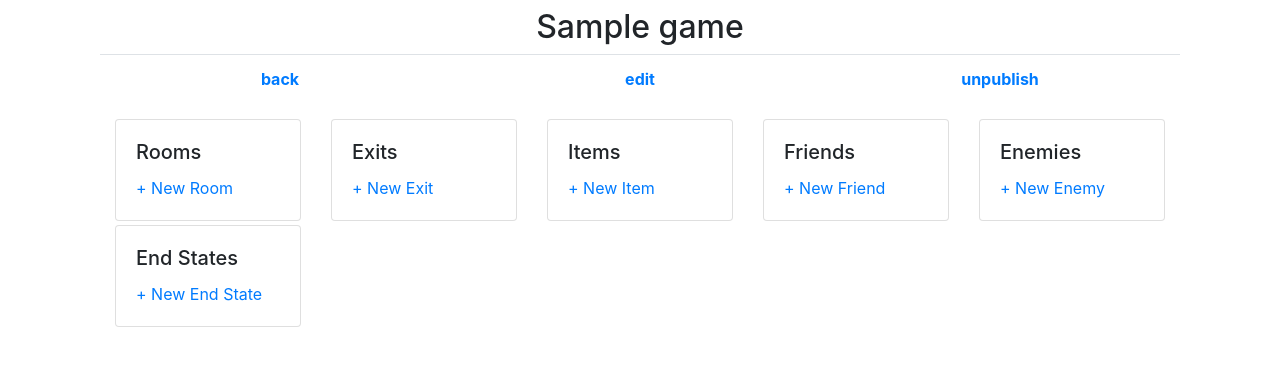
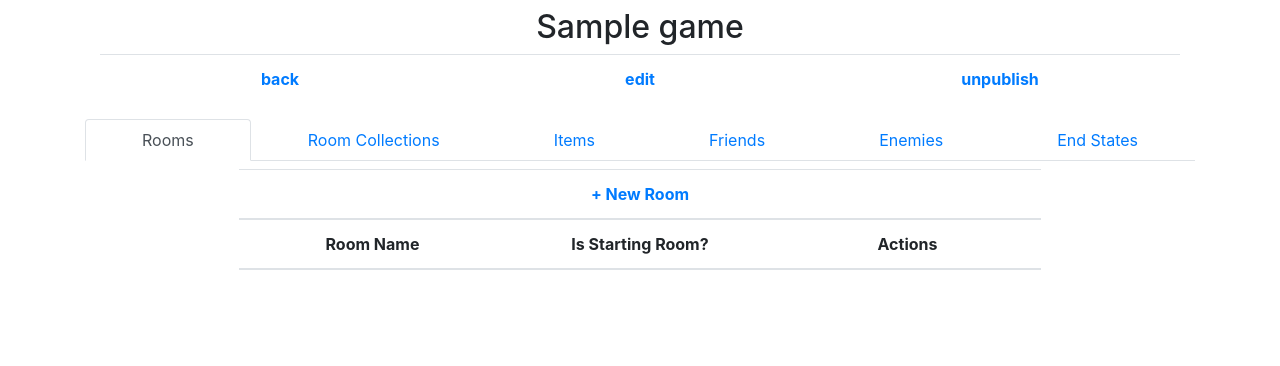
Before and after one commit to japhster/TBAC, a Django app: page /game/dashboard/1/ in a window 1280 px wide. Shown: the part 56-422 px from the top of the page. Run offline with Django 4.2, Linux system fonts and the light colour scheme; a user stored in the database is signed in; tables that the repository leaves empty hold one stand-in row (values such as "Sample post"); lists and menus that the app fills with data are empty; parts of the project's set-up code (start-up, migrations or seed data) failed here and were passed over; some libraries are stand-ins or nearby versions.

Commit message:
updated game dashboard for editing

```diff
--- a/game/templates/game/dashboard.html
+++ /dev/null
@@ -1,214 +0,0 @@
-{% extends "base.html" %}
-
-{% block page_title %}{{ game.name }}{% endblock %}
-
-{% block content %}
-
-<div class="container">
-  <div class="card-group">
-    <div class="col">
-      <div class="card">
-        <div class="card-body">
-          <h5 class="card-title">Rooms</h5>
-          <a href="{% url 'room:new' game.pk %}" class="card-link">+ New Room</a>
-        </div>
-        <ul class="list-group list-group-flush">
-            {% for room in game.rooms.base %}
-              <li class="list-group-item">
-                <table class="table table-sm m-0">
-                <tr>
-                  <td class="w-100 border-0">{{ room.name }}</td>
-                  <td
-                    class="border-0"
-                    data-bs-toggle="popover"
-                    data-bs-trigger="hover focus"
-                    data-bs-placement="top"
-                    data-bs-content="{% if room.pk == game.start_room.pk %}this is the starting room{% else %}set the starting room{% endif %}"
-                  >
-                    {% if room.pk == game.start_room.pk %}
-                        {% include "icons/set_start_room.html" %}
-                    {% else %}
-                      <a href="{% url 'room:set_starting' room.pk %}">
-                        {% include "icons/set_start_room.html" %}
-                      </a>
-                    {% endif %}
-                  </td>
-                  <td class="border-0">
-                    <a href="{% url 'room:edit' room.pk %}">
-                      {% include "icons/edit.html" %}
-                    </a>
-                  </td>
-                  <td class="border-0">
-                    <a href="{% url 'room:delete' room.pk %}">
-                      {% include "icons/delete.html" %}
-                    </a>
-                  </td>
-                </tr>
-                </table>
-              </li>
-            {% endfor %}
-        </ul>
-      </div>
-      <div class="card mt-1">
-        <div class="card-body">
-          <h5 class="card-title">End States</h5>
-          <a href="{% url 'game:new_end_state' game.pk %}" class="card-link">+ New End State</a>
-        </div>
-        <ul class="list-group list-group-flush">
-          {% for state in game.end_states.base %}
-            <li class="list-group-item">
-              <table class="table table-borderless table-sm m-0">
-                <tr>
-                  <td class="border-0">{{ state.name }}</td>
-                  <td class="border-0">
-                    <a href="{% url 'game:edit_end_state' state.pk %}">
-                      {% include "icons/edit.html" %}
-                    </a>
-                  </td>
-                  <td class="border-0"><a href="{% url 'game:delete_end_state' state.pk %}">
-                      {% include "icons/delete.html" %}
-                  </a></td>
-                </tr>
-              </table>
-            </li>
-          {% endfor %}
-        </ul>
-      </div>
-    </div>
-
-    <div class="col">
-      <div class="card">
-        <div class="card-body">
-          <h5 class="card-title">Exits</h5>
-          <a href="{% url 'room:new_exit' game.pk %}" class="card-link">+ New Exit</a>
-        </div>
-        <ul class="list-group list-group-flush">
-          {% for exit in exits %}
-            <li class="list-group-item">
-              <table class="table table-borderless table-sm m-0">
-                <tr>
-                  <td class="w-100 border-0">
-                    {{ exit.room_1.name }} &lt;-&gt; {{ exit.room_2.name }}
-                  </td>
-                  <td class="border-0">
-                    <a href="{% url 'room:edit_exit' game_pk=game.pk exit_pk=exit.pk %}">
-                      {% include "icons/edit.html" %}
-                    </a>
-                  </td>
-                  <td class="border-0"><a href="{% url 'room:delete_exit' exit.pk %}">
-                      {% include "icons/delete.html" %}
-                  </a></td>
-                </tr>
-              </table>
-            </li>
-          {% endfor %}
-        </ul>
-      </div>
-    </div>
-
-    <div class="col">
-      <div class="card">
-        <div class="card-body">
-          <h5 class="card-title">Items</h5>
-          <a href="{% url 'item:new' game.pk %}" class="card-link">+ New Item</a>
-        </div>
-        <ul class="list-group list-group-flush">
-          {% for item in game.items.base %}
-            <li class="list-group-item">
-              <table class="table table-borderless table-sm m-0">
-                <tr>
-                  <td
-                    class="w-100 border-0"
-                    data-bs-toggle="popover"
-                    data-bs-trigger="hover focus"
-                    data-bs-placement="left"
-                    data-bs-content="{% if item.is_starting_item %}Starting Item{% elif item.room %}Item is found in {{ item.room.name }}{% else %}Item is hidden in {{ item.contained_within.name }}{% endif %}"
-                  >
-                    {{ item.name }}
-                  </td>
-                  <td class="border-0">
-                    <a href="{% url 'item:edit' item.pk %}">
-                      {% include "icons/edit.html" %}
-                    </a>
-                  </td>
-                  <td class="border-0"><a href="{% url 'item:delete' item.pk %}">
-                      {% include "icons/delete.html" %}
-                  </a></td>
-                </tr>
-              </table>
-            </li>
-          {% endfor %}
-        </ul>
-      </div>
-    </div>
-
-    <div class="col">
-      <div class="card">
-        <div class="card-body">
-          <h5 class="card-title">Friends</h5>
-          <a href="{% url 'npc:new_friend' game.pk %}" class="card-link">+ New Friend</a>
-        </div>
-        <ul class="list-group list-group-flush">
-          {% for friend in game.friends.base %}
-            <li class="list-group-item">
-              <table class="table table-borderless table-sm m-0">
-                <tr>
-                  <td
-                    class="w-100 border-0"
-                  >
-                    <a href="{% url 'npc:friend' friend.pk %}">
-                      {{ friend.name }}
-                    </a>
-                  </td>
-                  <td class="border-0">
-                    <a href="{% url 'npc:edit_friend' friend.pk %}">
-                      {% include "icons/edit.html" %}
-                    </a>
-                  </td>
-                  <td class="border-0"><a href="{% url 'npc:delete_friend' friend.pk %}">
-                      {% include "icons/delete.html" %}
-                  </a></td>
-                </tr>
-              </table>
-            </li>
-          {% endfor %}
-        </ul>
-      </div>
-    </div>
-
-    <div class="col">
-      <div class="card">
-        <div class="card-body">
-          <h5 class="card-title">Enemies</h5>
-          <a href="{% url 'npc:new_enemy' game.pk %}" class="card-link">+ New Enemy</a>
-        </div>
-        <ul class="list-group list-group-flush">
-          {% for enemy in game.enemies.base %}
-            <li class="list-group-item">
-              <table class="table table-borderless table-sm m-0">
-                <tr>
-                  <td
-                    class="w-100 border-0"
-                  >
-                    <a href="{% url 'npc:enemy' enemy.pk %}">
-                      {{ enemy.name }}
-                    </a>
-                  </td>
-                  <td class="border-0">
-                    <a href="{% url 'npc:edit_enemy' enemy.pk %}">
-                      {% include "icons/edit.html" %}
-                    </a>
-                  </td>
-                  <td class="border-0"><a href="{% url 'npc:delete_enemy' enemy.pk %}">
-                      {% include "icons/delete.html" %}
-                  </a></td>
-                </tr>
-              </table>
-            </li>
-          {% endfor %}
-        </ul>
-      </div>
-    </div>
-</div>
-
-{% endblock %}
--- /dev/null
+++ b/game/templates/game/dashboard/dashboard.html
@@ -0,0 +1,48 @@
+{% extends "base.html" %}
+
+{% block page_title %}{{ game.name }}{% endblock %}
+
+{% block content %}
+<nav>
+  <ul class="nav nav-tabs nav-fill" id="myTab" role="tablist">
+    {% for tab_id, tab_name in tabs %}
+    <li class="nav-item">
+      <a
+        class="nav-link {% if forloop.counter == 1 %}active{% endif %}"
+        id="{{ tab_id }}-tab"
+        data-toggle="tab"
+        href="#{{ tab_id }}"
+        role="tab"
+        aria-controls="{{ tab_id }}"
+        aria-selected="{% if forloop.counter == 1 %}true{% else %}false{% endif%}"
+      >
+        {{ tab_name }}
+      </a>
+    </li>
+    {% endfor %}
+  </ul>
+  <div class="tab-content" id="myTabContent">
+    {% for tab_id, _ in tabs %}
+    <div
+      class="tab-pane fade show {% if forloop.counter == 1 %}active{% endif %}"
+      id="{{ tab_id }}"
+      role="tabpanel"
+      aria-labelledby="{{ tab_id }}-tab"
+    >
+      {% with "game/dashboard/"|add:tab_id|add:".html" as href %}
+        {% include href %}
+      {% endwith %}
+    </div>
+    {% endfor %}
+  </div>
+</nav>
+{% endblock %}
+
+{% block footer %}
+  <script>
+    $(document).ready(() => {
+      $(`${window.location.hash}-tab`).tab("show");
+      window.location.hash = "";
+    })
+  </script>
+{% endblock %}
--- /dev/null
+++ b/game/templates/game/dashboard/endstate.html
@@ -0,0 +1,27 @@
+<div class="container w-75 text-center">
+  <table class="table mt-2" style="table-layout:fixed">
+    <thead>
+      <tr><th colspan=3>
+        <a href="{% url 'game:new_end_state' game.pk %}" class="card-link">+ New End State</a>
+      </th></tr>
+
+      <tr><th>End State Name</th><th>Is Success?</th><th>Actions</th></tr>
+    </thead>
+    <tbody>
+      {% for end_state in game.end_states.base %}
+        <tr>
+          <th>{{ end_state.name }}</th>
+          <td>{{ end_state.is_success | yesno | title }}</td>
+          <td>
+            <a href="{% url 'game:edit_end_state' end_state.pk %}" style="text-decoration:none">
+              {% include "icons/edit.html" %}
+            </a>
+            <a href="{% url 'game:delete_end_state' end_state.pk %}" style="text-decoration:none">
+              {% include "icons/delete.html" %}
+            </a>
+          </td>
+        </tr>
+      {% endfor %}
+    </tbody>
+  </table>
+</div>
--- /dev/null
+++ b/game/templates/game/dashboard/enemy.html
@@ -0,0 +1,27 @@
+<div class="container w-75 text-center">
+  <table class="table mt-2" style="table-layout:fixed">
+    <thead>
+      <tr><th colspan=3>
+        <a href="{% url 'npc:new_enemy' game.pk %}" class="card-link">+ New Enemy</a>
+      </th></tr>
+
+      <tr><th>Enemy</th><th>Location</th><th>Actions</th></tr>
+    </thead>
+    <tbody>
+      {% for enemy in game.enemies.base %}
+        <tr>
+          <th><a href="{% url 'npc:enemy' enemy.pk %}">{{ enemy.name }}</a></th>
+          <td>{{ enemy.room.name }}</td>
+          <td>
+            <a href="{% url 'npc:edit_enemy' enemy.pk %}" style="text-decoration:none">
+              {% include "icons/edit.html" %}
+            </a>
+            <a href="{% url 'npc:delete_enemy' enemy.pk %}" style="text-decoration:none">
+              {% include "icons/delete.html" %}
+            </a>
+          </td>
+        </tr>
+      {% endfor %}
+    </tbody>
+  </table>
+</div>
--- /dev/null
+++ b/game/templates/game/dashboard/exit.html
@@ -0,0 +1,28 @@
+<div class="container w-75 text-center">
+  <table class="table mt-2" style="table-layout:fixed">
+    <thead>
+      <tr><th colspan=4>
+        <a href="{% url 'room:new_exit' game.pk %}" class="card-link">+ New Room Connection</a>
+      </th></tr>
+
+      <tr><th colspan=2>Connection Between</th><th>Is Locked?</th><th>Actions</th></tr>
+    </thead>
+    <tbody>
+      {% for exit in exits %}
+        <tr>
+          <th>{{ exit.room_1.name }}</th>
+          <th>{{ exit.room_2.name }}</th>
+          <td>{{ exit.is_locked | yesno | title }}</td>
+          <td>
+            <a href="{% url 'room:edit_exit' game_pk=game.pk exit_pk=exit.pk %}" style="text-decoration:none">
+              {% include "icons/edit.html" %}
+            </a>
+            <a href="{% url 'room:delete_exit' exit.pk %}" style="text-decoration:none">
+              {% include "icons/delete.html" %}
+            </a>
+          </td>
+        </tr>
+      {% endfor %}
+    </tbody>
+  </table>
+</div>
--- /dev/null
+++ b/game/templates/game/dashboard/friend.html
@@ -0,0 +1,27 @@
+<div class="container w-75 text-center">
+  <table class="table mt-2" style="table-layout:fixed">
+    <thead>
+      <tr><th colspan=3>
+        <a href="{% url 'npc:new_friend' game.pk %}" class="card-link">+ New Friend</a>
+      </th></tr>
+
+      <tr><th>Friend</th><th>Location</th><th>Actions</th></tr>
+    </thead>
+    <tbody>
+      {% for friend in game.friends.base %}
+        <tr>
+          <th><a href="{% url 'npc:friend' friend.pk %}">{{ friend.name }}</a></th>
+          <td>{{ friend.room.name }}</td>
+          <td>
+            <a href="{% url 'npc:edit_friend' friend.pk %}" style="text-decoration:none">
+              {% include "icons/edit.html" %}
+            </a>
+            <a href="{% url 'npc:delete_friend' friend.pk %}" style="text-decoration:none">
+              {% include "icons/delete.html" %}
+            </a>
+          </td>
+        </tr>
+      {% endfor %}
+    </tbody>
+  </table>
+</div>
--- /dev/null
+++ b/game/templates/game/dashboard/item.html
@@ -0,0 +1,45 @@
+<div class="container w-75 text-center">
+  <table class="table mt-2" style="table-layout:fixed">
+    <thead>
+      <tr><th colspan=2>
+        <a href="{% url 'item:new' game.pk %}" class="card-link">+ New Item</a>
+      </th></tr>
+
+      <tr><th>Item Name</th><th>Actions</th></tr>
+    </thead>
+    <tbody>
+      {% for item in game.items.base %}
+        <tr>
+          <td
+            data-toggle="popover"
+            data-trigger="hover focus"
+            data-placement="left"
+            data-content="
+              {% if item.is_starting_item %}
+                Starting Item
+              {% elif item.room %}
+                Item is found in {{ item.room.name }}
+              {% elif item.enemy_drop %}
+                Item is found on {{ item.enemy_drop.enemy.name }}
+              {% elif item.friend_gift %}
+                Item is received from a friend
+              {% else %}
+                Item is hidden in {{ item.contained_within.name }}
+              {% endif %}
+            "
+          >
+            {{ item.name }}
+          </td>
+          <td>
+            <a href="{% url 'item:edit' item.pk %}" style="text-decoration:none">
+              {% include "icons/edit.html" %}
+            </a>
+            <a href="{% url 'item:delete' item.pk %}" style="text-decoration:none">
+              {% include "icons/delete.html" %}
+            </a>
+          </td>
+        </tr>
+      {% endfor %}
+    </tbody>
+  </table>
+</div>
--- /dev/null
+++ b/game/templates/game/dashboard/room.html
@@ -0,0 +1,41 @@
+<div class="container w-75 text-center">
+  <table class="table mt-2" style="table-layout:fixed">
+    <thead>
+      <tr><th colspan=3>
+        <a href="{% url 'room:new' game.pk %}" class="card-link">+ New Room</a>
+      </th></tr>
+
+      <tr><th>Room Name</th><th>Is Starting Room?</th><th>Actions</th></tr>
+    </thead>
+    <tbody>
+      {% for room in game.rooms.base %}
+        <tr>
+          <th>{{ room.name }}</th>
+          <td>{% if room.pk == game.start_room.pk %}Yes{% else %}No{% endif %}</td>
+          <td>
+            <a href="{% url 'room:edit' room.pk %}" style="text-decoration:none">
+              {% include "icons/edit.html" %}
+            </a>
+            {% if room.pk == game.start_room.pk %}
+                {% include "icons/set_start_room.html" %}
+            {% else %}
+              <a
+                href="{% url 'room:set_starting' room.pk %}"
+                style="text-decoration:none"
+                data-toggle="popover"
+                data-trigger="hover focus"
+                data-placement="top"
+                data-content="set the starting room"
+              >
+                {% include "icons/set_start_room.html" %}
+              </a>
+            {% endif %}
+            <a href="{% url 'room:delete' room.pk %}" style="text-decoration:none">
+              {% include "icons/delete.html" %}
+            </a>
+          </td>
+        </tr>
+      {% endfor %}
+    </tbody>
+  </table>
+</div>
--- a/game/urls.py
+++ b/game/urls.py
@@ -9,6 +9,7 @@ urlpatterns = [
     path("my-games/", views.my_games, name="my_games"),
     path("create/", views.create_game, name="new"),
     path("edit/<int:game_pk>/", views.edit_game, name="edit"),
+    # dashboard urls
     path("dashboard/<int:game_pk>/", views.game_dashboard, name="dashboard"),
     path("publish/<int:game_pk>/", views.publish_game, name="publish"),
     path("unpublish/<int:game_pk>/", views.unpublish_game, name="unpublish"),
--- a/game/views.py
+++ b/game/views.py
@@ -27,6 +27,51 @@ def my_games(request):
         context={
             "games": models.Game.objects.filter(created_by=request.user),
             "links": [("+ new game", reverse("game:new"))],
+        },
+    )
+
+
+@login_required
+def game_dashboard(request, game_pk):
+    game = get_object_or_404(
+        models.Game.objects.filter(created_by=request.user)
+        .prefetch_related("rooms", "items", "friends", "enemies", "end_states")
+        .select_related("start_room"),
+        pk=game_pk,
+    )
+
+    publish_link = (
+        ("publish", reverse("game:publish", kwargs={"game_pk": game_pk}))
+        if not game.is_published
+        else ("unpublish", reverse("game:unpublish", kwargs={"game_pk": game_pk}))
+    )
+
+    all_exits = (
+        Exit.objects.base()
+        .filter(Q(room_1__game=game) | Q(room_2__game=game))
+        .select_related("room_1", "room_2")
+    )
+
+
+    return render(
+        request,
+        "game/dashboard/dashboard.html",
+        context={
+            "game": game,
+            "exits": all_exits,
+            "links": [
+                ("back", reverse("game:my_games")),
+                ("edit", reverse("game:edit", kwargs={"game_pk": game_pk})),
+                publish_link,
+            ],
+            "tabs": [
+                ("room", "Rooms"),
+                ("exit", "Room Collections"),
+                ("item", "Items"),
+                ("friend", "Friends"),
+                ("enemy", "Enemies"),
+                ("endstate", "End States"),
+            ]
         },
     )
 
@@ -67,42 +112,6 @@ def edit_game(request, game_pk):
         )
 
     return render(request, "game/game_form.html", context={"form": form})
-
-
-@login_required
-def game_dashboard(request, game_pk):
-    game = get_object_or_404(
-        models.Game.objects.filter(created_by=request.user)
-        .prefetch_related("rooms", "items")
-        .select_related("start_room"),
-        pk=game_pk,
-    )
-
-    all_exits = (
-        Exit.objects.base()
-        .filter(Q(room_1__game=game) | Q(room_2__game=game))
-        .select_related("room_1", "room_2")
-    )
-
-    publish_link = (
-        ("publish", reverse("game:publish", kwargs={"game_pk": game_pk}))
-        if not game.is_published
-        else ("unpublish", reverse("game:unpublish", kwargs={"game_pk": game_pk}))
-    )
-
-    return render(
-        request,
-        "game/dashboard.html",
-        context={
-            "game": game,
-            "exits": all_exits,
-            "links": [
-                ("back", reverse("game:my_games")),
-                ("edit", reverse("game:edit", kwargs={"game_pk": game_pk})),
-                publish_link,
-            ],
-        },
-    )
 
 
 @login_required
--- a/npc/views.py
+++ b/npc/views.py
@@ -34,7 +34,7 @@ def friend_detail(request, friend_pk):
         context={
             "friend": friend,
             "links": [
-                links.game_dashboard(friend.game.pk),
+                links.game_dashboard(friend.game.pk, hashtag="friend"),
                 ("edit", reverse("npc:edit_friend", kwargs={"friend_pk": friend_pk})),
                 (
                     "delete",
@@ -170,7 +170,7 @@ def enemy_detail(request, enemy_pk):
             "enemy": enemy,
             "item_form": item_form,
             "links": [
-                links.game_dashboard(enemy.game.pk),
+                links.game_dashboard(enemy.game.pk, hashtag="enemy"),
                 ("edit", reverse("npc:edit_enemy", kwargs={"enemy_pk": enemy_pk})),
                 ("delete", reverse("npc:delete_enemy", kwargs={"enemy_pk": enemy_pk})),
             ],
--- a/templates/base.html
+++ b/templates/base.html
@@ -61,12 +61,13 @@
     <script src="https://code.jquery.com/jquery-3.2.1.slim.min.js" integrity="sha384-KJ3o2DKtIkvYIK3UENzmM7KCkRr/rE9/Qpg6aAZGJwFDMVNA/GpGFF93hXpG5KkN" crossorigin="anonymous"></script>
     <script src="https://cdn.jsdelivr.net/npm/popper.js@1.12.9/dist/umd/popper.min.js" integrity="sha384-ApNbgh9B+Y1QKtv3Rn7W3mgPxhU9K/ScQsAP7hUibX39j7fakFPskvXusvfa0b4Q" crossorigin="anonymous"></script>
     <script src="https://cdn.jsdelivr.net/npm/bootstrap@4.0.0/dist/js/bootstrap.min.js" integrity="sha384-JZR6Spejh4U02d8jOt6vLEHfe/JQGiRRSQQxSfFWpi1MquVdAyjUar5+76PVCmYl" crossorigin="anonymous"></script>
+
+    {% block footer %}{% endblock %}
   </body>
 
   <script>
-    var popoverTriggerList = [].slice.call(document.querySelectorAll('[data-bs-toggle="popover"]'))
-    var popoverList = popoverTriggerList.map(function (popoverTriggerEl) {
-      return new bootstrap.Popover(popoverTriggerEl)
+    $(function () {
+      $('[data-toggle="popover"]').popover()
     })
   </script>
 </html>
```
Also changed, not shown: tbac/links.py (+5 -2 lines).
